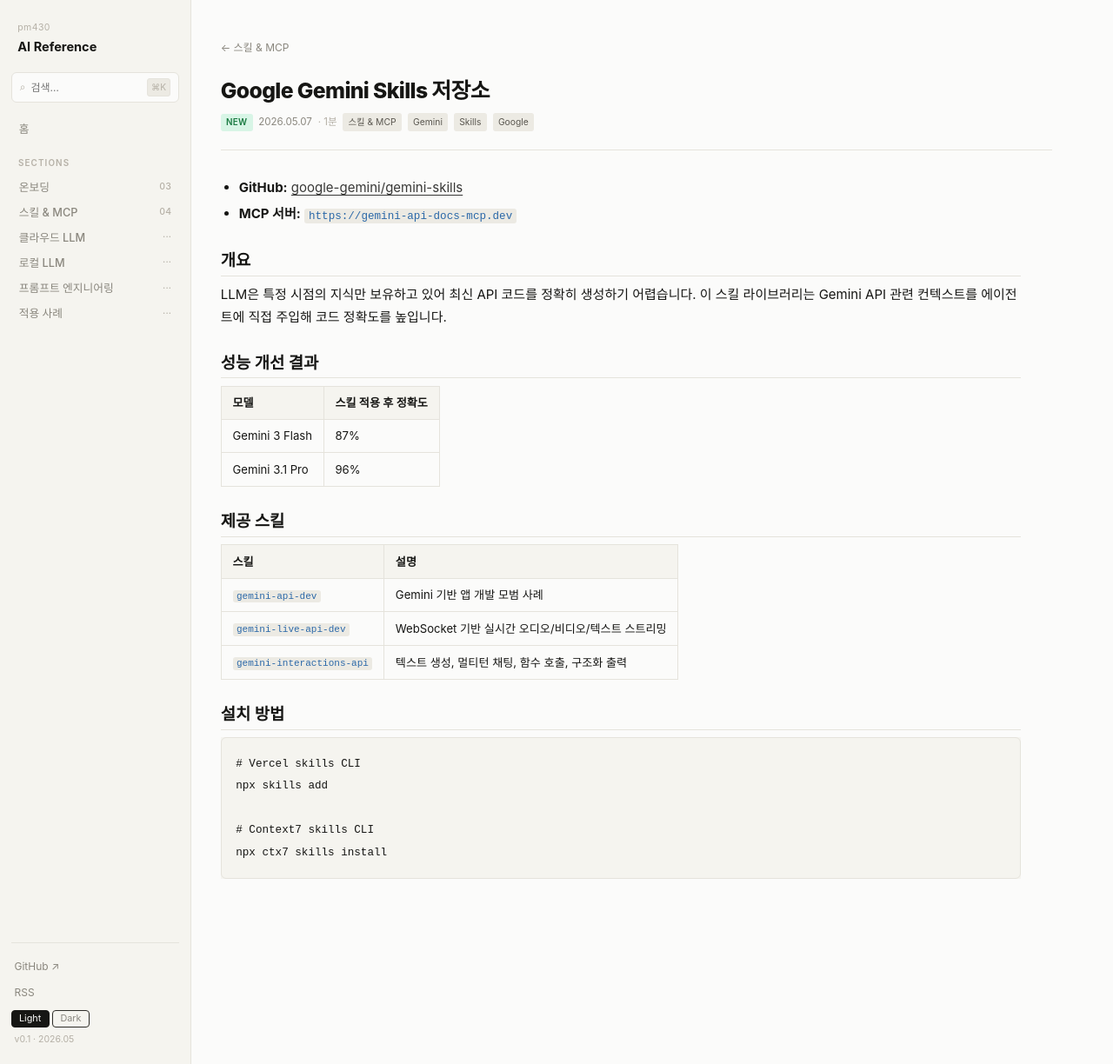
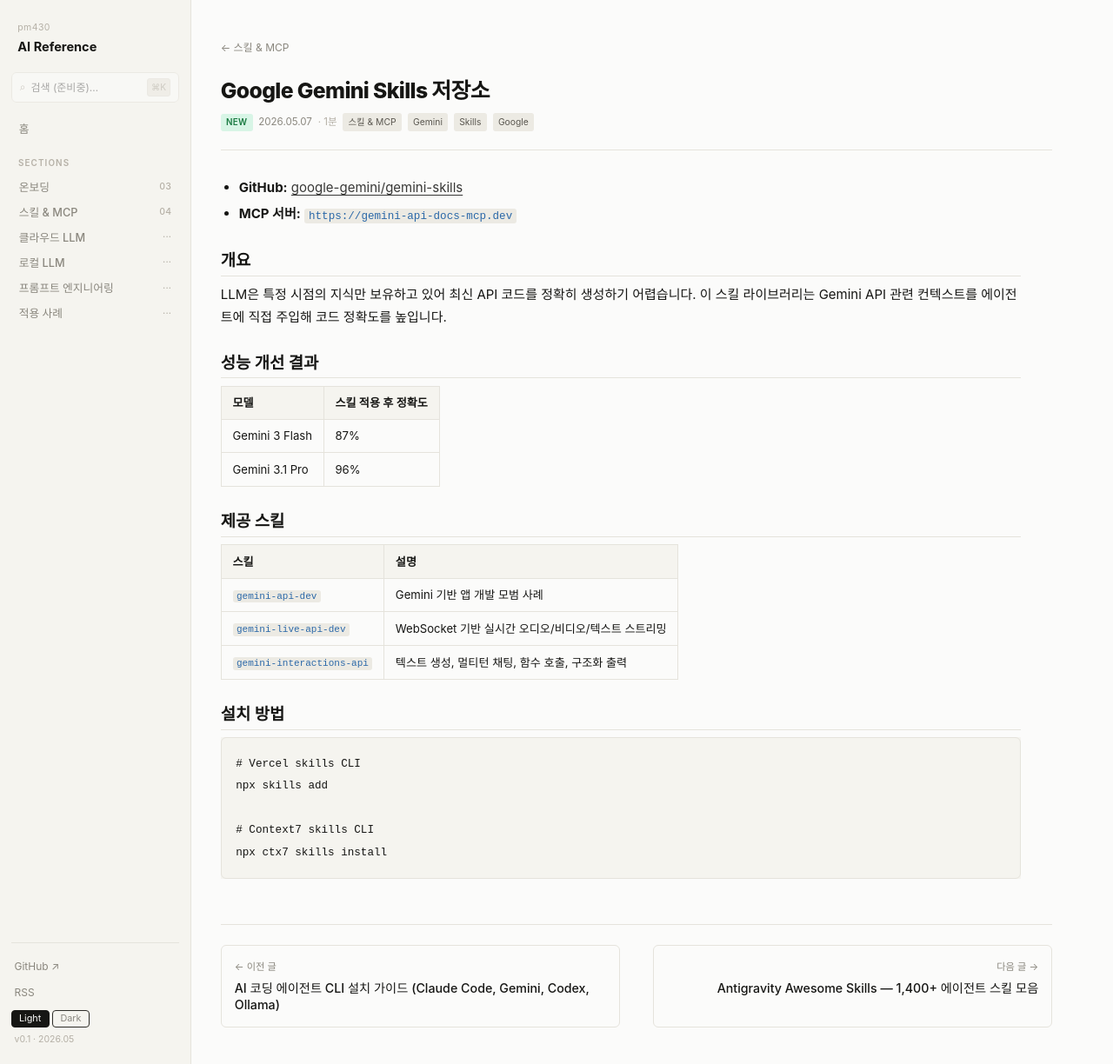
Before and after one commit to pm430/ai-reference, a Jekyll site: the page built from _posts/2026-05-07-gemini-skills.md, in a window 1280 px wide and 1224 px high. Shown: the whole window at 87% size. Built offline with Jekyll 4.4.1, drawn with Linux system fonts in a browser that asks for light colours.

Commit message:
Add post pagination, code block copy button, and update search UI

```diff
--- a/_includes/nav.html
+++ b/_includes/nav.html
@@ -6,9 +6,9 @@
       <a href="{{ site.baseurl }}/" class="sidebar-title">AI Reference</a>
     </div>
 
-    <div class="sidebar-search">
+    <div class="sidebar-search" style="opacity: 0.6; cursor: not-allowed;" title="검색 기능 준비중">
       <span>⌕</span>
-      <input type="text" placeholder="검색…" disabled aria-label="검색">
+      <input type="text" placeholder="검색 (준비중)…" disabled aria-label="검색" style="cursor: not-allowed;">
       <span class="search-kbd">⌘K</span>
     </div>
 
--- a/_layouts/default.html
+++ b/_layouts/default.html
@@ -57,6 +57,27 @@
 
       if (menuBtn) menuBtn.addEventListener('click', toggleSidebar);
       if (overlay) overlay.addEventListener('click', toggleSidebar);
+
+      // Code Block Copy Button
+      document.querySelectorAll('.post-content pre').forEach(function(pre) {
+        var wrapper = document.createElement('div');
+        wrapper.className = 'code-wrapper';
+        pre.parentNode.insertBefore(wrapper, pre);
+        wrapper.appendChild(pre);
+
+        var btn = document.createElement('button');
+        btn.className = 'copy-btn';
+        btn.textContent = 'Copy';
+        wrapper.appendChild(btn);
+
+        btn.addEventListener('click', function() {
+          var code = pre.querySelector('code').innerText;
+          navigator.clipboard.writeText(code).then(function() {
+            btn.textContent = 'Copied!';
+            setTimeout(function() { btn.textContent = 'Copy'; }, 2000);
+          });
+        });
+      });
     });
   </script>
 </body>
--- a/_layouts/post.html
+++ b/_layouts/post.html
@@ -26,5 +26,25 @@
     <div class="post-content">
       {{ content }}
     </div>
+
+    <div class="post-pagination">
+      {% if page.previous %}
+        <a href="{{ page.previous.url | prepend: site.baseurl }}" class="post-pagination-link prev">
+          <span class="pagination-dir">← 이전 글</span>
+          <span class="pagination-title">{{ page.previous.title }}</span>
+        </a>
+      {% else %}
+        <div class="post-pagination-empty"></div>
+      {% endif %}
+
+      {% if page.next %}
+        <a href="{{ page.next.url | prepend: site.baseurl }}" class="post-pagination-link next">
+          <span class="pagination-dir">다음 글 →</span>
+          <span class="pagination-title">{{ page.next.title }}</span>
+        </a>
+      {% else %}
+        <div class="post-pagination-empty"></div>
+      {% endif %}
+    </div>
   </article>
 </div>
--- a/assets/css/style.css
+++ b/assets/css/style.css
@@ -743,6 +743,75 @@
 }
 .sidebar-overlay.open { display: block; }
 
+/* ===== Code Block Copy Button ===== */
+.code-wrapper {
+  position: relative;
+}
+.copy-btn {
+  position: absolute;
+  top: 0.5rem;
+  right: 0.5rem;
+  background: var(--surface2);
+  border: 1px solid var(--border);
+  color: var(--text-muted);
+  font-size: 0.7rem;
+  padding: 0.2rem 0.5rem;
+  border-radius: 4px;
+  cursor: pointer;
+  opacity: 0;
+  transition: opacity 0.2s, background 0.1s, color 0.1s;
+  z-index: 10;
+}
+.code-wrapper:hover .copy-btn {
+  opacity: 1;
+}
+.copy-btn:hover {
+  background: var(--text);
+  color: var(--bg);
+}
+
+/* ===== Post Pagination ===== */
+.post-pagination {
+  margin-top: 3.5rem;
+  padding-top: 1.5rem;
+  border-top: 1px solid var(--border);
+  display: flex;
+  justify-content: space-between;
+  gap: 1.5rem;
+}
+.post-pagination-link {
+  display: flex;
+  flex-direction: column;
+  flex: 1;
+  max-width: 48%;
+  padding: 1rem;
+  border: 1px solid var(--border);
+  border-radius: var(--radius);
+  transition: border-color 0.1s, background 0.1s;
+}
+.post-pagination-link:hover {
+  border-color: var(--text-faint);
+  background: var(--surface);
+}
+.post-pagination-link.prev { text-align: left; }
+.post-pagination-link.next { text-align: right; }
+
+.pagination-dir {
+  font-size: 0.75rem;
+  color: var(--text-muted);
+  margin-bottom: 0.3rem;
+}
+.pagination-title {
+  font-size: 0.95rem;
+  font-weight: 500;
+  color: var(--text);
+  line-height: 1.4;
+}
+.post-pagination-empty {
+  flex: 1;
+  max-width: 48%;
+}
+
 /* ===== Responsive ===== */
 @media (max-width: 768px) {
   .mobile-nav { display: flex; }
```
